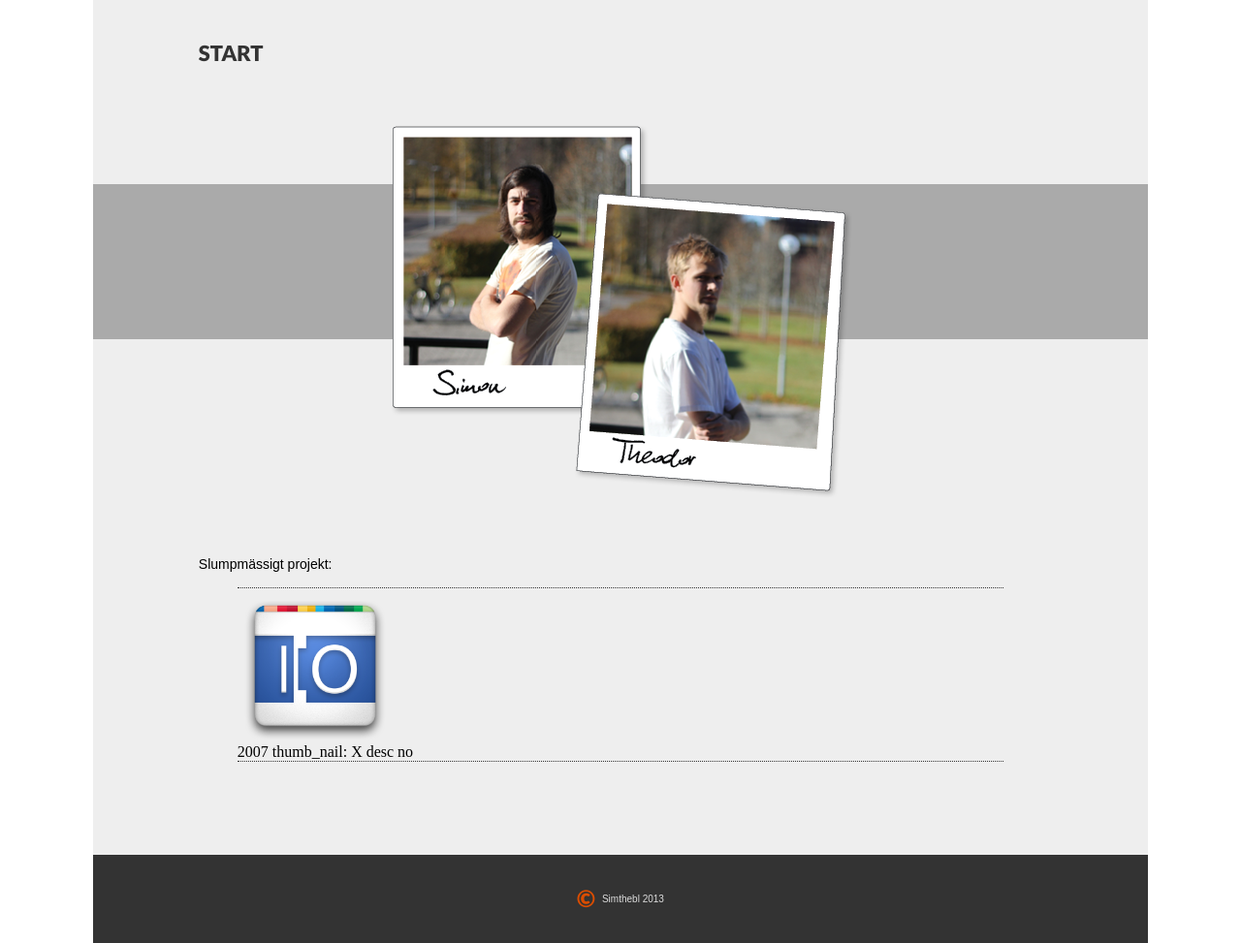
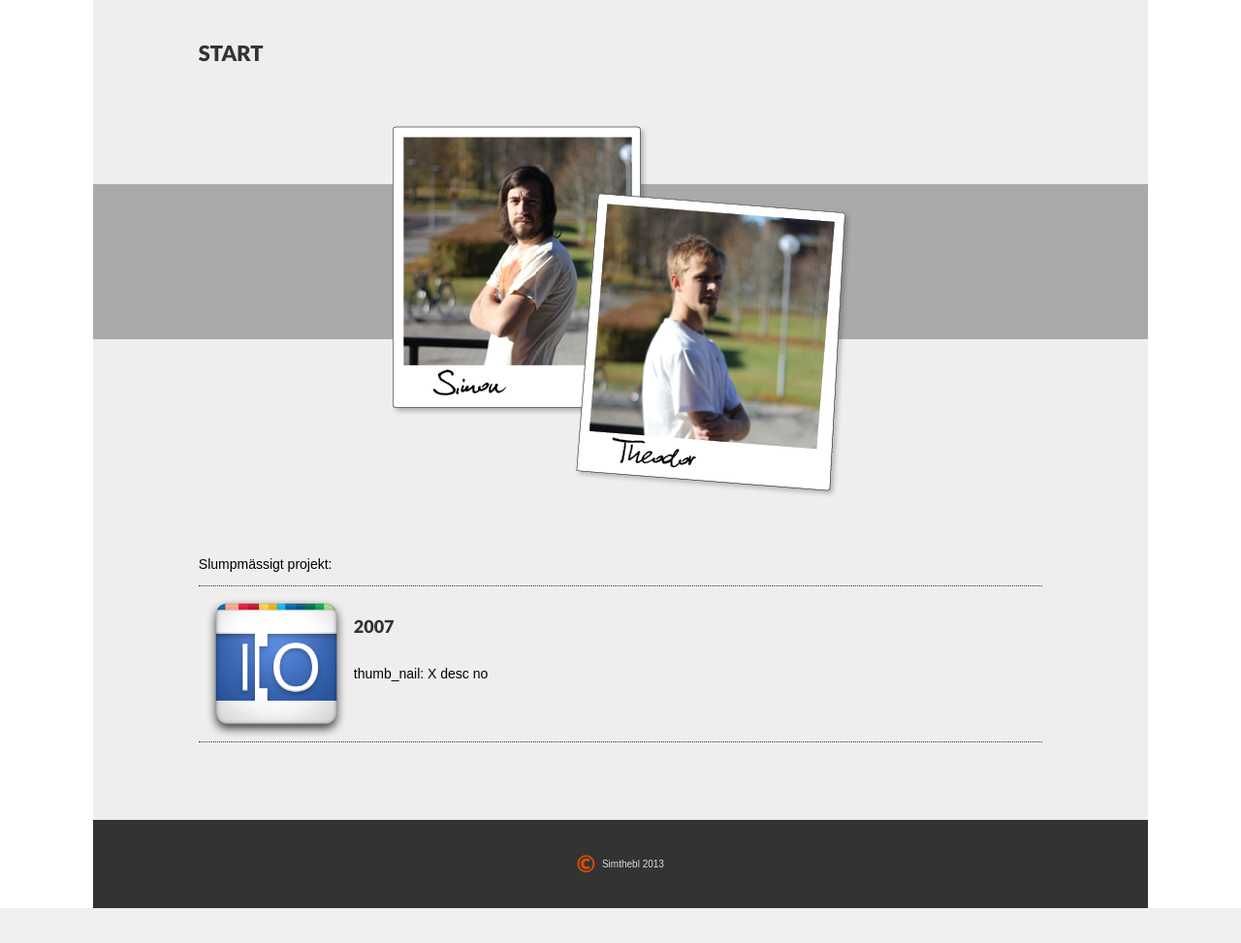
Before and after one commit to denfarligaslangen/portfolio, a Flask app: page / in a window 1280 px wide. Shown: the part 191-1164 px from the top of the page at 97% size. After the commit the page ends 1128 px from the top, so only its background shows below. Run offline with Flask 2, Linux system fonts and the light colour scheme.

Commit message:
fixat en figure för projekt

```diff
--- a/web/style/style.css
+++ b/web/style/style.css
@@ -147,19 +147,31 @@ h4 {
     color: #DA4D00;
 }
 
+h5 {
+    font-family: "Lato", sans-serif;
+    font-size: 18px;
+    font-weight: 900;
+    color: #333333;
+}
+
 figure {
+    margin: 0 auto;
+    width: 100%;
+    display: inline-block;
     border-top: 1px dotted #333333;
     border-bottom: 1px dotted #333333;
 }
 
 figure img {
+    float: left;
+    margin: 0 0;
     height: 160px;
     width: 160px;
-    margin: 0 0;
 }
 
 figcaption {
-    display: inline;
+    font-family: Arial, Helvetica, sans-serif;
+    font-size: 14px;
 }
 
 form ul {
--- a/web/templates/root.jinja
+++ b/web/templates/root.jinja
@@ -6,8 +6,9 @@
 <p>Slumpmässigt projekt:</p>
 <figure>
   <img src="{{ pic }}google-io.png">
-  <figcaption>
-	{{ project }} thumb_nail: {{ thumb }} desc {{ short_desc }}
-  </figcaption>
+  <h5>{{ project }}</h5>
+  <p>
+  thumb_nail: {{ thumb }} desc {{ short_desc }}
+  </p>
 </figure>
 {% endblock %}
--- a/web/templates/techniques.jinja
+++ b/web/templates/techniques.jinja
@@ -1,6 +1,6 @@
 {% extends "layout.jinja" %}
 {% block content %}
-<h2>Tekniker</h2>
+<h3>TEKNIKER</h3>
 <ul>
 {% for technique in techs %}
 <li><a href="" title="{% for i in stats[technique] %}Projekt: {{ i.name }} ID: {{ i.id }} {% endfor %}"> {{ technique }} </a></li>
```
